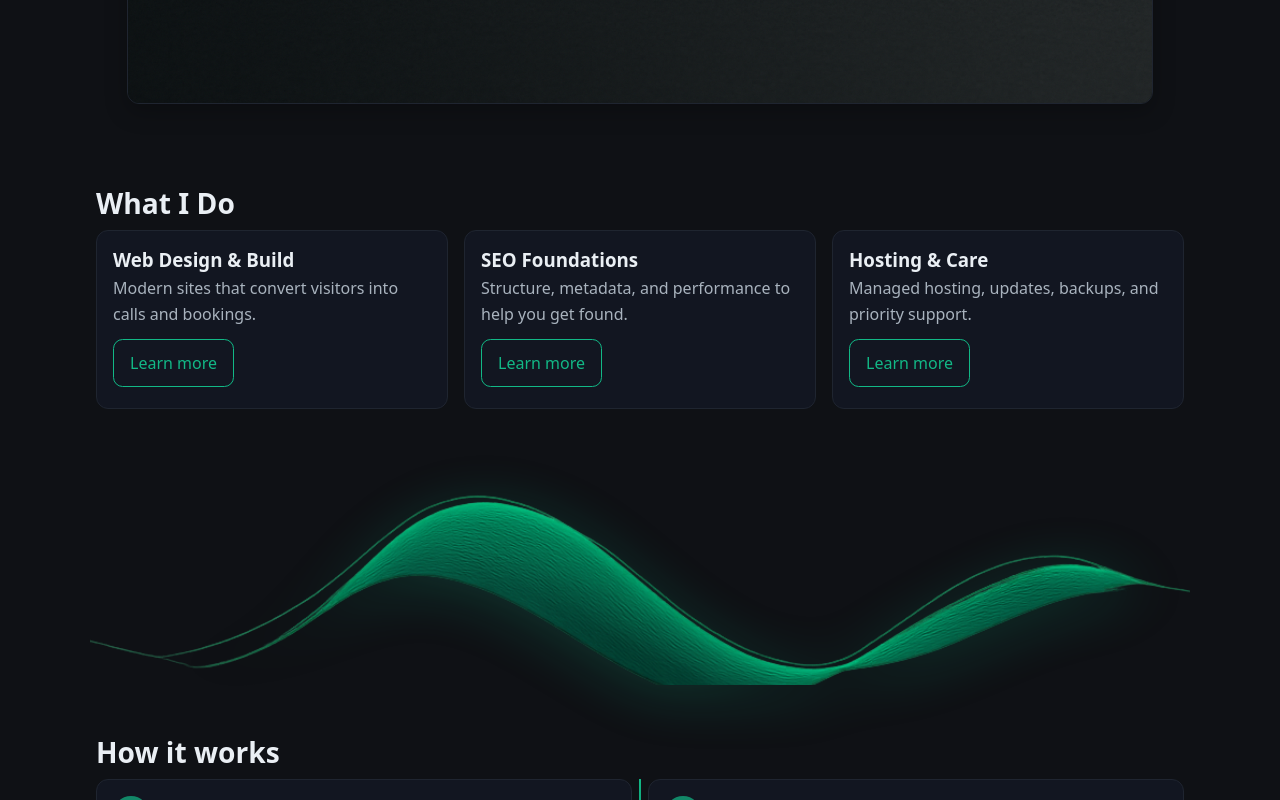
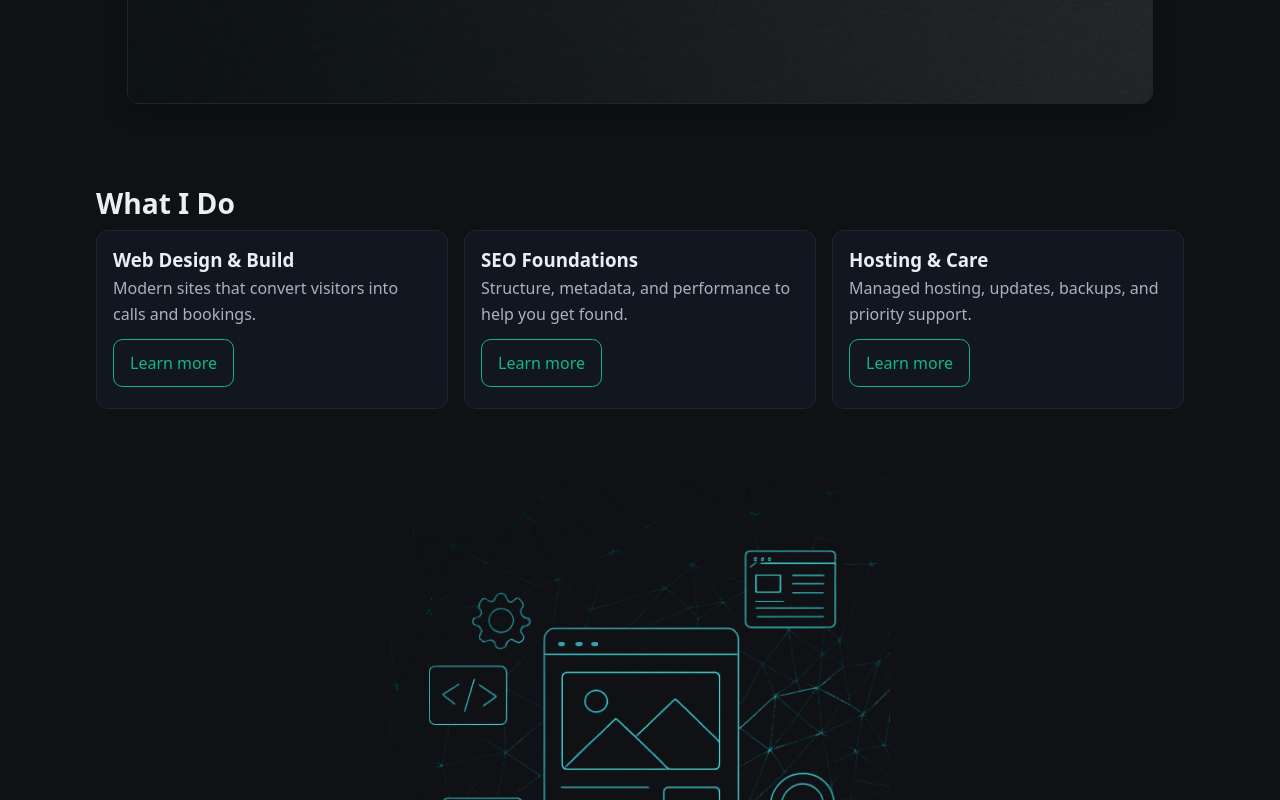
Before and after one commit to AndrewPelfrey/pelfrey_development, a React (Vite) app: page / in a window 1280 px wide. Shown: the part 2000-2800 px from the top of the page. Built offline with nearby package versions, Linux system fonts and the light colour scheme.

Commit message:
added another home image

```diff
--- a/src/pages/Home.tsx
+++ b/src/pages/Home.tsx
@@ -12,7 +12,8 @@ import {
 } from "../components/index.tsx";
 import landscape from "../assets/landscape.gif";
 import laptopDesk from "../assets/webdesign.png";
-import accent from "../assets/accent.png"
+import accent from "../assets/accent.png";
+import wire from "../assets/wire.png";
 
 
 export default function Home() {
@@ -148,13 +149,20 @@ export default function Home() {
   </div>
 </section>
       <ServicesPreview />
-      <img
+    <section className="container wireframe-showcase">
+        <img
+          src={wire}
+          alt="Wireframe laptop and phone illustration"
+          className="wireframe-img"
+        />
+      </section>
+      <ProcessSnapshot />
+          <img
   src={accent}
   alt=""
   className="services-accent"
   aria-hidden="true"
 />
-      <ProcessSnapshot />
       <FeaturedProject />
       <Testimonials />
       <FAQ />
--- a/src/styles/globals.css
+++ b/src/styles/globals.css
@@ -801,3 +801,15 @@ body { padding-top: var(--header-h); }
     opacity: .95;
   }
 }
+.wireframe-showcase {
+  display: flex;
+  justify-content: center;
+  padding: 2rem 0;
+}
+
+.wireframe-img {
+  max-width: 500px;   /* adjust size */
+  width: 100%;
+  height: auto;
+  opacity: 0.9;       /* so it blends better */
+}
```
Also changed, not shown: src/assets/wire.png (added).
